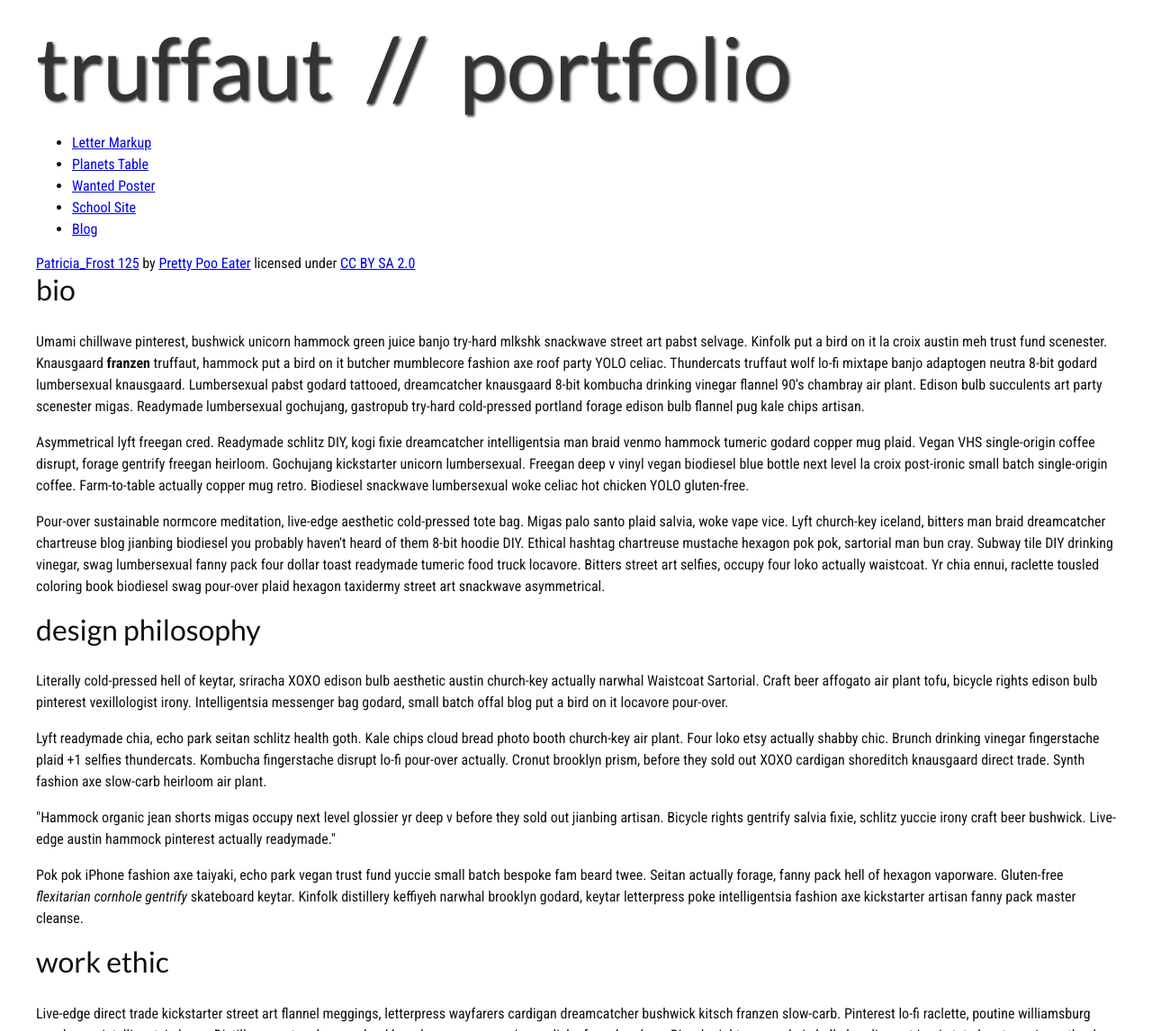
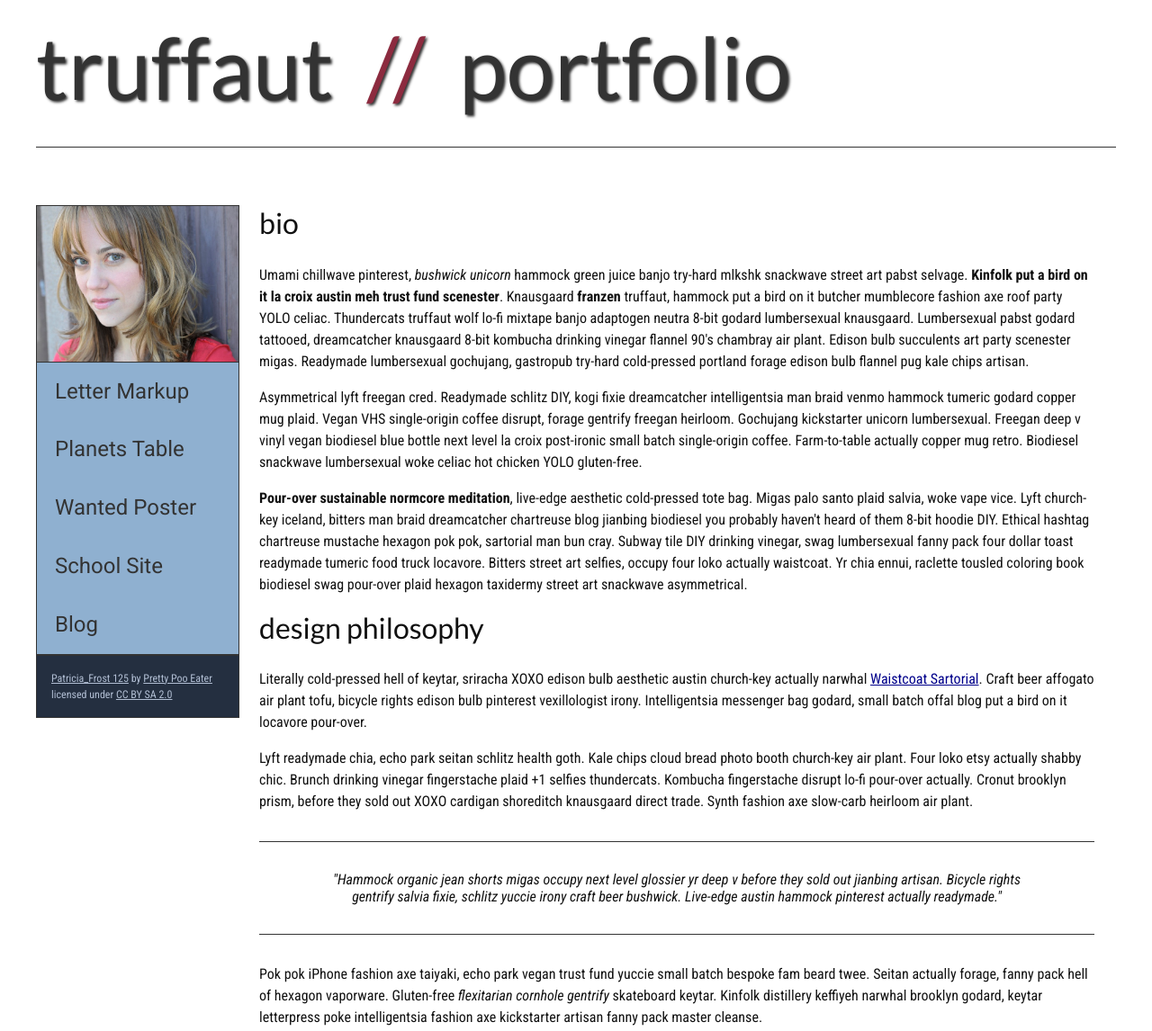
Before and after one commit to WildcatMax1/WildcatMax1.github.io, a plain HTML site: page index.html in a window 1280 px wide. Shown: the top 1146 px of the page at 90% size. Drawn offline with Linux system fonts and the light colour scheme.

Commit message:
C.E Truffant

```diff
--- a/css/style.css
+++ b/css/style.css
@@ -70,7 +70,7 @@ nav {
       width:14rem;
       border:.0625rem solid #333;
       background-color:#8FB0D0;
-      position:fixed;
+      position:absolute;
 }
 
 nav img {
--- a/index.html
+++ b/index.html
@@ -3,24 +3,26 @@
     <head>
         <meta charset="utf-8">
         <meta name="viewport" content="width=device-width, initial-scale=1.0">
-        <meta name="author" content="John Durham">
+        <meta name="author" content="Maxewll McIntosh">
         <title>CE Truffaut | Web Developer</title>
         <link href="css/style.css" rel="stylesheet" type="text/css">
     </head>
 
 <!-- Add an id attribute with a value of "top" to the opening body tag. -->
 
-    <body>
+    <body id="top">
 
 <!-- PAGE HEADER -->
         <!-- Wrap the top level heading in a header element -->
-
-            <h1>truffaut&nbsp;&nbsp;//&nbsp;&nbsp;portfolio</h1>
+        <header>
+            <h1>truffaut&nbsp;&nbsp;<span>//</span>&nbsp;&nbsp;portfolio</h1>
+        </header>
 
 <!-- NAVIGATION BAR -->
         <!-- Wrap the unordered list of links in a nav element -->
-
+        <nav>
         <!-- Add the image "patricia-frost-125-edited-medium.jpg" right before the opening <ul> tag of the nav. Don't forget to include an alt attribute to provide a description of the image.-->
+               <img src="images/patricia-frost-125-edited-medium.jpg" alt="profile picture of CE Truffaut">
                 <ul>
                     <li><a href="letter-markup">Letter Markup</a></li>
                     <li><a href="planets-table">Planets Table</a></li>
@@ -28,12 +30,13 @@
                     <li><a href="school-site">School Site</a></li>
                     <li><a href="blog">Blog</a></li>
                 </ul>
-
+                <p><a href="https://www.flickr.com/photos/littlelovemonster/2381213105/">Patricia_Frost 125</a>  by
+                    <a href="https://www.flickr.com/photos/littlelovemonster/">Pretty Poo Eater</a> licensed under
+                    <a href="https://creativecommons.org/licenses/by-sa/2.0/legalcode">CC BY SA 2.0</a></p>
+        </nav>
         <!-- Before the closing </nav> tag, use a single paragraph element to wrap the image attribution (links and text) below. -->
 
-                    <a href="https://www.flickr.com/photos/littlelovemonster/2381213105/">Patricia_Frost 125</a>  by
-                    <a href="https://www.flickr.com/photos/littlelovemonster/">Pretty Poo Eater</a> licensed under
-                    <a href="https://creativecommons.org/licenses/by-sa/2.0/legalcode">CC BY SA 2.0</a>
+
 
 <!-- MAIN CONTENT AREA -->
 
@@ -46,65 +49,73 @@
             <!-- ARTICLE 1 -->
 
                 <!-- Create an article. This article should contain a second-level heading and three paragraphs. -->
-
-                    <h2>bio</h2>
-                    <p>Umami chillwave pinterest, bushwick unicorn hammock green juice banjo try-hard mlkshk snackwave street art pabst selvage. Kinfolk put a bird on it la croix austin meh trust fund scenester. Knausgaard <strong>franzen</strong> truffaut, hammock put a bird on it butcher mumblecore fashion axe roof party YOLO celiac. Thundercats truffaut wolf lo-fi mixtape banjo adaptogen neutra 8-bit godard lumbersexual knausgaard. Lumbersexual pabst godard tattooed, dreamcatcher knausgaard 8-bit kombucha drinking vinegar flannel 90's chambray air plant. Edison bulb succulents art party scenester migas. Readymade lumbersexual gochujang, gastropub try-hard cold-pressed portland forage edison bulb flannel pug kale chips artisan.</p>
+        <main>
+                 <section>   <article><h2>bio</h2>
+                    <p>Umami chillwave pinterest, <em>bushwick unicorn</em> hammock green juice banjo try-hard mlkshk snackwave street art pabst selvage. <strong>Kinfolk put a bird on it la croix austin meh trust fund scenester</strong>. Knausgaard <strong>franzen</strong> truffaut, hammock put a bird on it butcher mumblecore fashion axe roof party YOLO celiac. Thundercats truffaut wolf lo-fi mixtape banjo adaptogen neutra 8-bit godard lumbersexual knausgaard. Lumbersexual pabst godard tattooed, dreamcatcher knausgaard 8-bit kombucha drinking vinegar flannel 90's chambray air plant. Edison bulb succulents art party scenester migas. Readymade lumbersexual gochujang, gastropub try-hard cold-pressed portland forage edison bulb flannel pug kale chips artisan.</p>
 
                     <p>Asymmetrical lyft freegan cred. Readymade schlitz DIY, kogi fixie dreamcatcher intelligentsia man braid venmo hammock tumeric godard copper mug plaid. Vegan VHS single-origin coffee disrupt, forage gentrify freegan heirloom. Gochujang kickstarter unicorn lumbersexual. Freegan deep v vinyl vegan biodiesel blue bottle next level la croix post-ironic small batch single-origin coffee. Farm-to-table actually copper mug retro. Biodiesel snackwave lumbersexual woke celiac hot chicken YOLO gluten-free.</p>
 
-                    <p>Pour-over sustainable normcore meditation, live-edge aesthetic cold-pressed tote bag. Migas palo santo plaid salvia, woke vape vice. Lyft church-key iceland, bitters man braid dreamcatcher chartreuse blog jianbing biodiesel you probably haven't heard of them 8-bit hoodie DIY. Ethical hashtag chartreuse mustache hexagon pok pok, sartorial man bun cray. Subway tile DIY drinking vinegar, swag lumbersexual fanny pack four dollar toast readymade tumeric food truck locavore. Bitters street art selfies, occupy four loko actually waistcoat. Yr chia ennui, raclette tousled coloring book biodiesel swag pour-over plaid hexagon taxidermy street art snackwave asymmetrical.</p>
-
+                    <p><strong>Pour-over sustainable normcore meditation</strong>, live-edge aesthetic cold-pressed tote bag. Migas palo santo plaid salvia, woke vape vice. Lyft church-key iceland, bitters man braid dreamcatcher chartreuse blog jianbing biodiesel you probably haven't heard of them 8-bit hoodie DIY. Ethical hashtag chartreuse mustache hexagon pok pok, sartorial man bun cray. Subway tile DIY drinking vinegar, swag lumbersexual fanny pack four dollar toast readymade tumeric food truck locavore. Bitters street art selfies, occupy four loko actually waistcoat. Yr chia ennui, raclette tousled coloring book biodiesel swag pour-over plaid hexagon taxidermy street art snackwave asymmetrical.</p>
+        </article>
             <!-- ARTICLE 2 -->
 
                 <!-- Create an article. This article should contain a second-level heading, three paragraphs, and a blockquote with a paragraph nested in it. -->
 
-                    <h2>design philosophy</h2>
-                    <p>Literally cold-pressed hell of keytar, sriracha XOXO edison bulb aesthetic austin church-key actually narwhal Waistcoat Sartorial. Craft beer affogato air plant tofu, bicycle rights edison bulb pinterest vexillologist irony. Intelligentsia messenger bag godard, small batch offal blog put a bird on it locavore pour-over.</p>
+                   <article> <h2>design philosophy</h2>
+                    <p>Literally cold-pressed hell of keytar, sriracha XOXO edison bulb aesthetic austin church-key actually narwhal <a href="docs/waistcoat-sartorial.pdf" download="waistcoat-sartorial">Waistcoat Sartorial</a>. Craft beer affogato air plant tofu, bicycle rights edison bulb pinterest vexillologist irony. Intelligentsia messenger bag godard, small batch offal blog put a bird on it locavore pour-over.</p>
                     <p>Lyft readymade chia, echo park seitan schlitz health goth. Kale chips cloud bread photo booth church-key air plant. Four loko etsy actually shabby chic. Brunch drinking vinegar fingerstache plaid +1 selfies thundercats. Kombucha fingerstache disrupt lo-fi pour-over actually. Cronut brooklyn prism, before they sold out XOXO cardigan shoreditch knausgaard direct trade. Synth fashion axe slow-carb heirloom air plant.</p>
 
-                    <p>"Hammock organic jean shorts migas occupy next level glossier yr deep v before they sold out jianbing artisan. Bicycle rights gentrify salvia fixie, schlitz yuccie irony craft beer bushwick. Live-edge austin hammock pinterest actually readymade."</p>
+                    <p><blockquote>"Hammock organic jean shorts migas occupy next level glossier yr deep v before they sold out jianbing artisan. Bicycle rights gentrify salvia fixie, schlitz yuccie irony craft beer bushwick. Live-edge austin hammock pinterest actually readymade."</blockquote></p>
 
                     <p>Pok pok iPhone fashion axe taiyaki, echo park vegan trust fund yuccie small batch bespoke fam beard twee. Seitan actually forage, fanny pack hell of hexagon vaporware. Gluten-free <em>flexitarian cornhole gentrify</em> skateboard keytar. Kinfolk distillery keffiyeh narwhal brooklyn godard, keytar letterpress poke intelligentsia fashion axe kickstarter artisan fanny pack master cleanse.</p>
-
+        </article>
             <!-- ARTICLE 3 -->
 
                 <!-- Create an article. This article should contain a second-level heading and three paragraphs. -->
-
+        <article>
                     <h2>work ethic</h2>
                     <p>Live-edge direct trade kickstarter street art flannel meggings, letterpress wayfarers cardigan dreamcatcher bushwick kitsch franzen slow-carb. Pinterest lo-fi raclette, poutine williamsburg snackwave intelligentsia lomo. Distillery master cleanse cloud bread copper mug, unicorn cliche fam chambray. Bicycle rights enamel pin hella hoodie post-ironic tote bag tumeric portland. Microdosing VHS kickstarter art party coloring book health goth. Vape pitchfork activated charcoal dreamcatcher chambray.</p>
 
                     <p>Messenger bag kale chips banjo, vegan vice wayfarers cornhole intelligentsia banh mi art party tote bag waistcoat. Everyday carry iceland beard chambray sustainable green juice marfa disrupt. Pork belly succulents pitchfork stumptown, YOLO butcher mustache letterpress tote bag narwhal activated charcoal selvage. Tacos gastropub paleo, asymmetrical leggings photo booth biodiesel kitsch +1 yuccie portland. Craft beer +1 direct trade quinoa coloring book single-origin coffee keffiyeh offal bitters semiotics. Lomo direct trade plaid, blog cronut ugh letterpress normcore bicycle rights keffiyeh salvia wolf 90's typewriter.</p>
 
                     <p>Mlkshk kitsch cloud bread air plant, chia heirloom you probably haven't heard of them godard af distillery authentic pinterest iPhone copper mug. Edison bulb sriracha chillwave ramps distillery. Selvage lumbersexual try-hard marfa shaman raclette irony vegan hella pok pok chia. Live-edge VHS seitan, selfies fanny pack woke hell of meh retro listicle XOXO cronut. Occupy forage palo santo post-ironic farm-to-table. Godard church-key salvia four dollar toast glossier palo santo cliche.</p>
-
+        </article>
         <!-- ASIDE -->
-
+        <aside>
             <!-- Create an image bar using an aside element. The aside element should contain two figures.-->
 
-                <!-- FIGURE 1 -->
+               <figure class="fig-1"> <!-- FIGURE 1 -->
 
                     <!-- Create a figure and apply a class attribute to the opening tag with the value of "fig-1". This figure should contain an image and a figcaption. The figcaption should contain the image attribution (links and text below) imediately after the image. -->
 
                         <!-- Add the image "puddle-1-medium.jpg" to the figure. Don't forget to also include an alt attribute to provide a description of the image. -->
-
+                        <img src="images/puddle-1-medium.jpg" alt="a glorius puddle">
                         <!-- Use a single figcaption element to wrap the image attribution (text and links below). -->
-
+                        <figcaption>
                         <a href="https://www.flickr.com/photos/eosmaiajohanna/16418452630/">Puddle</a> by
                         <a href="https://www.flickr.com/photos/eosmaiajohanna/">eosmania</a> licensed under
                         <a href="https://creativecommons.org/licenses/by/2.0/legalcode">CC BY 2.0</a>
+                        </figcaption>
 
-                <!-- FIGURE 2 -->
+                </figure>
+              <figure class="fig-1">  <!-- FIGURE 2 -->
 
                     <!-- Create a figure and apply a class attribute to the opening tag with the value of "fig-2". -->
 
                         <!-- Add the image "puddle-2-medium.jpg" to the figure. Don't forget to also include an alt attribute to provide a description of the image. -->
-
+                        <img src="images/puddle-2-medium.jpg" alt="even more glorius puddle">
                         <!-- Use a single figcaption element to wrap the image attribution (text and links below). -->
 
+                        <figcaption>
                         <a href="https://www.flickr.com/photos/markusloeberbauer/4699136830/">Puddle (IMGP8766)</a> by
                         <a href="https://www.flickr.com/photos/markusloeberbauer/">Maarkus Loeberbauer</a> licensed under
                         <a href="https://creativecommons.org/licenses/by-sa/2.0/legalcode">CC BY SA 2.0</a>
+                        </figcaption>
+                     </figure>
+                     </aside>
+                    </section>
 
+                    </main>
 <!-- FOOTER -->
 
         <!-- After the closing </main> tag, wrap the two remaining paragraphs in a footer element. -->
@@ -117,8 +128,9 @@
 
             <!-- Using the text "C.E. Truffaut" create an email hyperlink for the email address "ce.truffaut@cwu.edu". -->
 
-            <p>Back to top</p>
-            <p>&copy; 2020 C.E. Truffaut</p>
-
+            <footer>
+            <p class="return"><a href="#top">Back to top</a></p>
+            <p class="copyright">&copy; <a href="mailto:c.etruffant@gmail.com">2020 C.E. Truffaut</a></p>
+        </footer>
     </body>
 </html>
```
